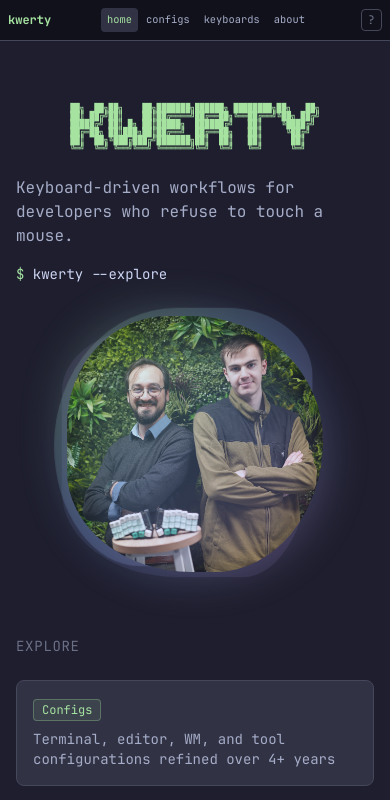
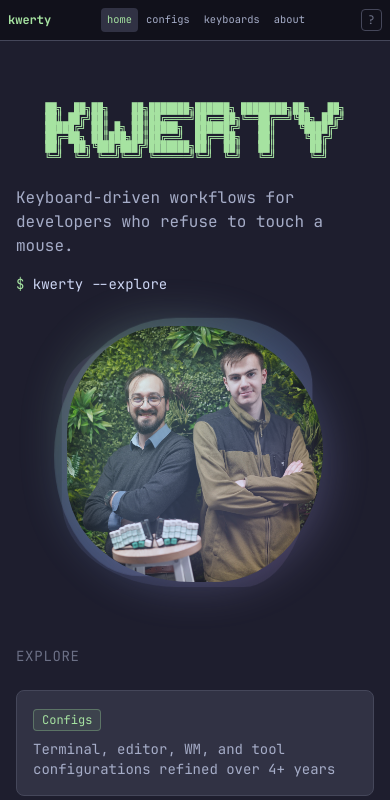
Before and after one commit to ratataque/kwerty, a Next.js app: page / in a window 390 px wide. Shown: the top 800 px of the page. Built offline with nearby package versions, Linux system fonts and the light colour scheme.

Commit message:
better fit

```diff
--- a/src/components/ui/ascii-art.tsx
+++ b/src/components/ui/ascii-art.tsx
@@ -11,13 +11,13 @@ export function AsciiArt({
 }: AsciiArtProps) {
     return (
         <pre
-      className={`font-mono text-[0.5rem] xs:text-xs sm:text-sm md:text-base leading-none select-none ${color} ${className}`}
+            className={`font-mono text-[0.6rem] xs:text-xs sm:text-sm md:text-base leading-none select-none ${color} ${className}`}
             style={{
-        letterSpacing: '0',
-        fontVariantLigatures: 'none',
+                letterSpacing: "0",
+                fontVariantLigatures: "none",
                 fontFeatureSettings: '"liga" 0',
-        WebkitFontSmoothing: 'antialiased',
-        MozOsxFontSmoothing: 'grayscale',
+                WebkitFontSmoothing: "antialiased",
+                MozOsxFontSmoothing: "grayscale",
             }}
             aria-hidden="true"
         >
```
Lines whose indentation alone changed are shown as unchanged.
